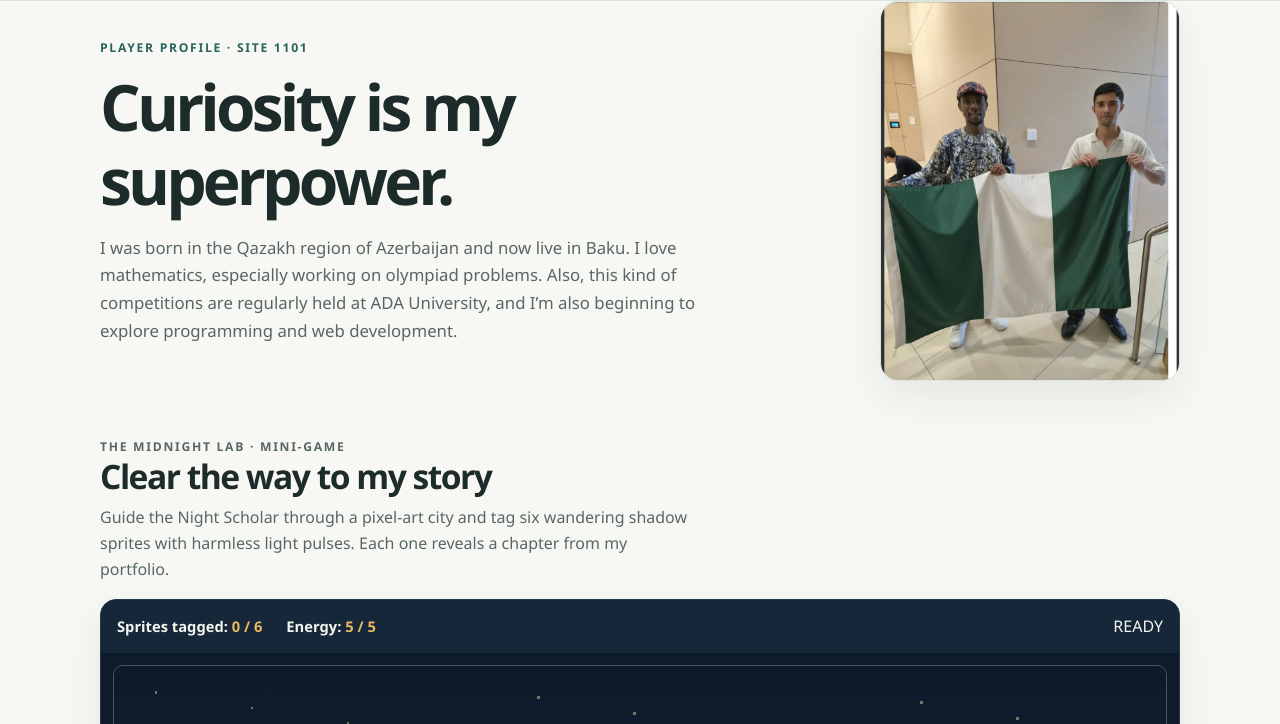
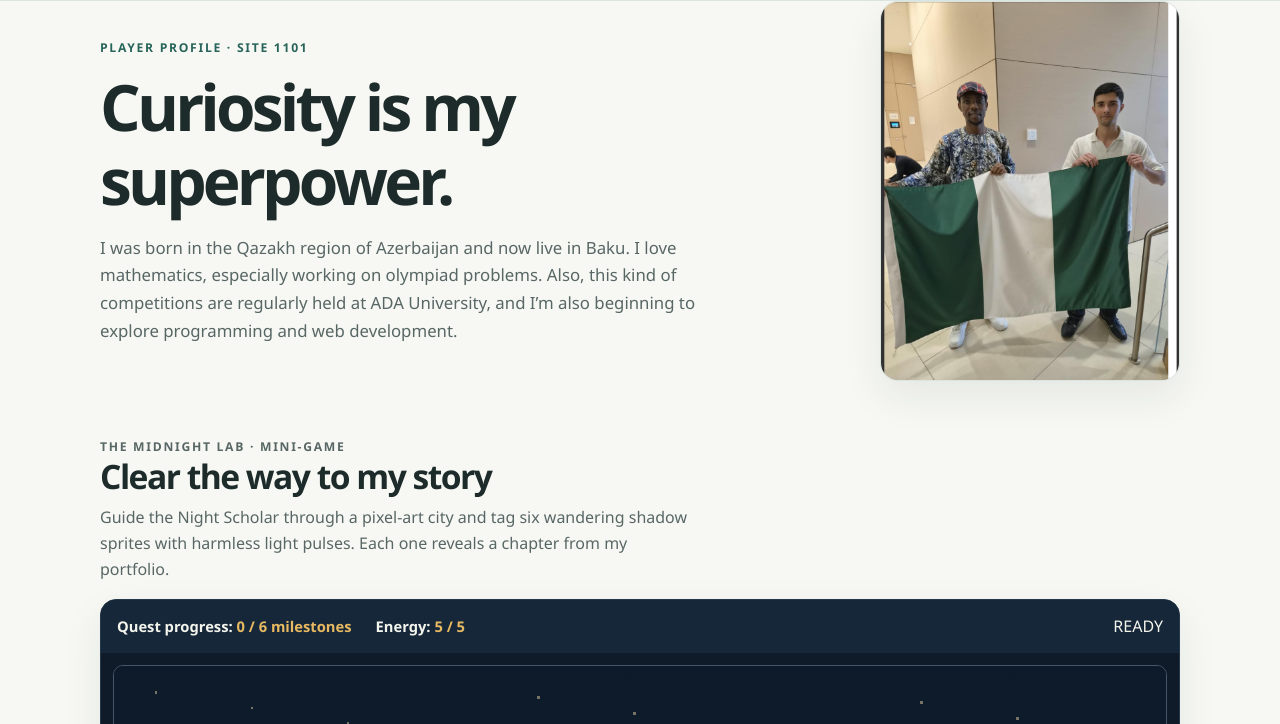
Before and after one commit to turan1003996/Project4, a plain HTML site: page about.html in a window 1280 px wide. Shown: the part 76-800 px from the top of the page. Drawn offline with Linux system fonts and the light colour scheme.

Commit message:
Update about page to 6 chapters with Ronaldo and game mechanics

```diff
--- a/about.html
+++ b/about.html
@@ -63,7 +63,7 @@
         <div class="game-panel">
           <div class="game-hud" aria-label="Game status">
             <div class="game-hud-stats">
-              <span>Sprites tagged: <strong id="score">0 / 6</strong></span>
+              <span>Quest progress: <strong id="score">0 / 6 milestones</strong></span>
               <span>Energy: <strong id="energy">5 / 5</strong></span>
             </div>
             <span id="game-mode">READY</span>
@@ -106,7 +106,7 @@
       </section>
 
       <section class="container unlock-section" aria-labelledby="chapters-title">
-        <h2 id="chapters-title">Story chapters</h2>
+        <h2 id="chapters-title">Story milestones</h2>
         <p class="intro-note">
           Tag a sprite in the game to unlock each chapter. Complete all six
           to finish the run.
@@ -163,7 +163,7 @@
             <div class="chapter-content" hidden>
               <p class="unlock-type">Favorite player and inspiration</p>
               <h3>Cristiano Ronaldo</h3>
-              <p>Cristiano Ronaldo is my favorite player. Even if he reired, I have always admired his dedication and skill.</p>
+              <p>Cristiano Ronaldo is my favorite player. I admire his discipline, unmatched work ethic, and relentless drive to succeed. His example inspires me to keep improving in programming and in life.</p>
             </div>
           </article>
         </div>
@@ -192,7 +192,48 @@
         const energyLabel = document.querySelector("#energy");
         const modeLabel = document.querySelector("#game-mode");
         const statusLabel = document.querySelector("#game-status");
+        const cardsData = [
+          {
+            type: "Background",
+            title: "From Qazakh to Baku",
+            description: "I was born in the Qazakh region of Azerbaijan and now live in Baku."
+          },
+          {
+            type: "Qualification",
+            title: "Mathematics achievement",
+            description: "I got a bronze medal in the Republic Mathematics Olympiad and was accepted to ADA University."
+          },
+          {
+            type: "Activities",
+            title: "Learning beyond class",
+            description: "I enjoy solving math problems and have taken part in coding challenges and activities with Baku Youth Center."
+          },
+          {
+            type: "Current learning",
+            title: "Building for the web",
+            description: "In SITE 1101, I’m learning HTML, CSS, and JavaScript and want to make a personal web project of my own."
+          },
+          {
+            type: "Academic achievement",
+            title: "Olympiad Certificate",
+            description: "I won an Olympiad Certificate for mathematics and problem-solving. Working through challenging problems shaped my analytical thinking and taught me to approach complex questions step by step."
+          },
+          {
+            type: "Favorite player and inspiration",
+            title: "Cristiano Ronaldo",
+            description: "Cristiano Ronaldo is my favorite player. I admire his discipline, unmatched work ethic, and relentless drive to succeed. His example inspires me to keep improving in programming and in life."
+          }
+        ];
         const chapters = [...document.querySelectorAll(".unlock-card")];
+        if (chapters.length !== cardsData.length) {
+          throw new Error("Milestone data and cards must have matching lengths.");
+        }
+        cardsData.forEach((chapter, index) => {
+          const content = chapters[index].querySelector(".chapter-content");
+          content.querySelector(".unlock-type").textContent = chapter.type;
+          content.querySelector("h3").textContent = chapter.title;
+          content.querySelectorAll("p")[1].textContent = chapter.description;
+        });
         const held = new Set();
         const player = { x: 92, y: 200, speed: 220 };
         let sprites = [];
@@ -355,7 +396,7 @@
         }
 
         function updateHud() {
-          scoreLabel.textContent = `${score} / ${chapters.length}`;
+          scoreLabel.textContent = `${score} / ${cardsData.length} milestones`;
           energyLabel.textContent = `${energy} / ${maxEnergy}`;
           modeLabel.textContent = gameState.toUpperCase();
         }
```
Also changed, not shown: 1 other file.
